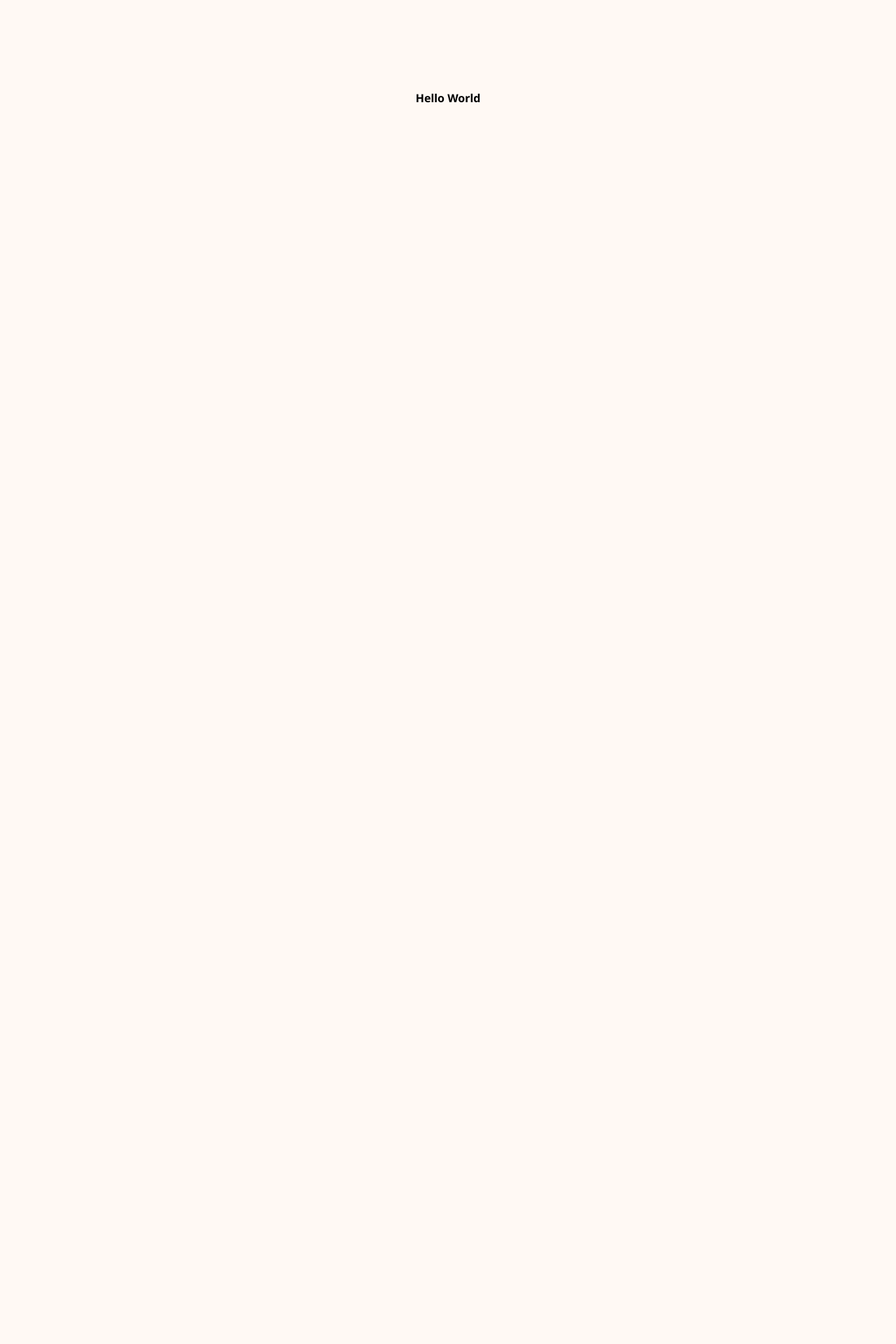
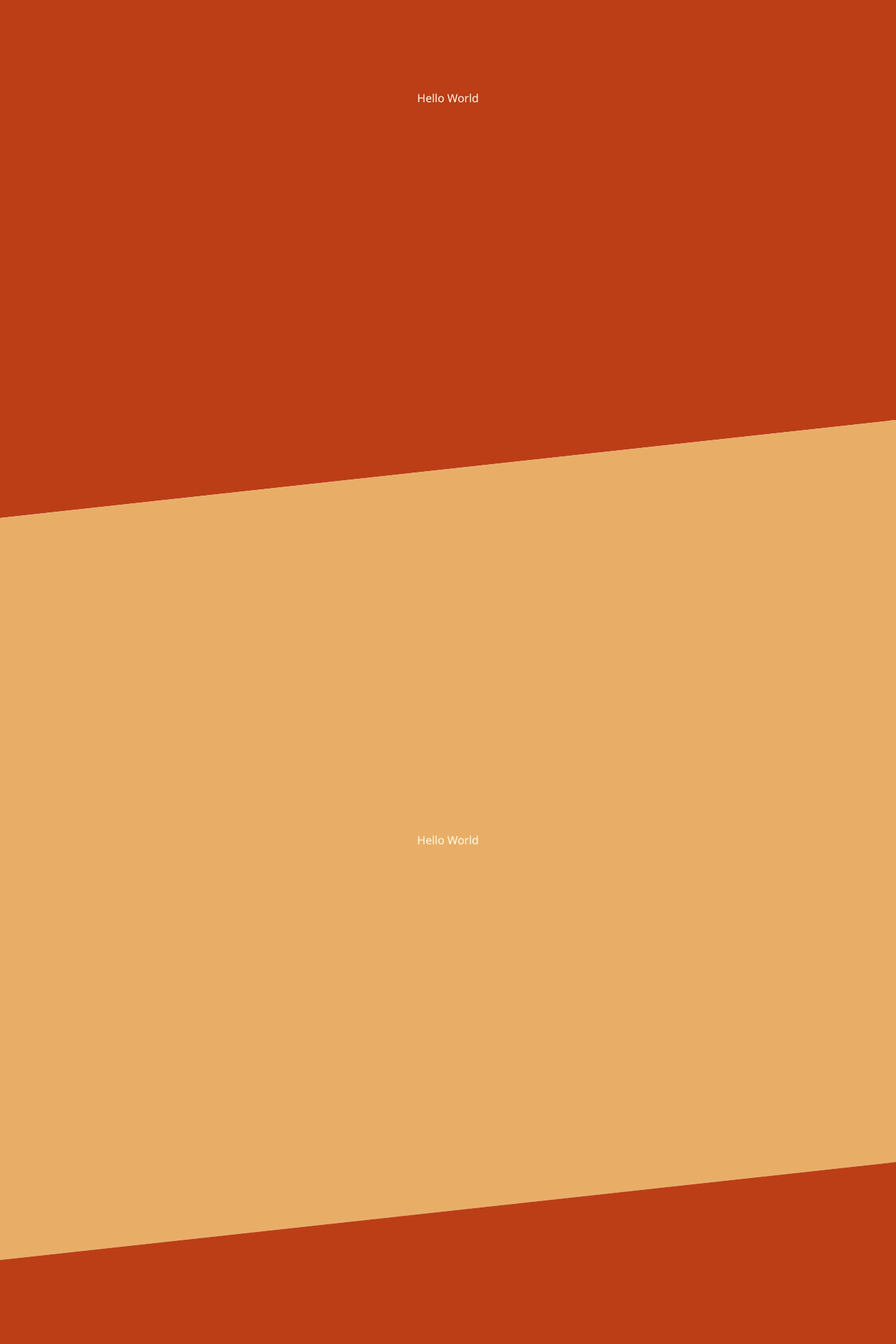
Before and after one commit to Lambtsa/pm_wedding, a Next.js app: page / in a window 1280 px wide. Shown: the part 260-2180 px from the top of the page at 70% size. Before the commit the page ends 800 px from the top, so only its background shows below. Built offline with nearby package versions, Linux system fonts and the light colour scheme.

Commit message:
Update with slanted design

```diff
--- /dev/null
+++ b/src/screens/home/Home.styles.tsx
@@ -0,0 +1,97 @@
+import styled from "styled-components";
+
+export const FirstDiv = styled.div`
+  display: flex;
+  justify-content: center;
+  align-items: center;
+  height: 100px;
+  background-color: #bb3e17;
+  width: 100%;
+  height: 100vh;
+  color: #fffeeb;
+`;
+
+export const SecondDiv = styled.div`
+  display: flex;
+  justify-content: center;
+  align-items: center;
+  height: 100px;
+  background-color: #bb3e17;
+  width: 100%;
+  height: 200px;
+  color: #fffeeb;
+  clip-path: polygon(0 0, 100% 0, 100% 30%, 0 100%);
+`;
+
+export const ThirdDiv = styled.div`
+  display: flex;
+  justify-content: center;
+  align-items: center;
+  height: 100px;
+  background-color: #e8ae68;
+  width: 100%;
+  height: 200px;
+  margin-top: -140px;
+  color: #fffeeb;
+  clip-path: polygon(0 70%, 100% 0, 100% 100%, 0 100%);
+`;
+
+export const ForthDiv = styled.div`
+  display: flex;
+  justify-content: center;
+  align-items: center;
+  height: 100px;
+  background-color: #e8ae68;
+  width: 100%;
+  height: 100vh;
+  color: #fffeeb;
+`;
+
+export const FifthDiv = styled.div`
+  display: flex;
+  justify-content: center;
+  align-items: center;
+  height: 100px;
+  background-color: #e8ae68;
+  width: 100%;
+  height: 200px;
+  color: #fffeeb;
+  clip-path: polygon(0 0, 100% 0, 100% 30%, 0 100%);
+`;
+
+export const SixthDiv = styled.div`
+  display: flex;
+  justify-content: center;
+  align-items: center;
+  height: 100px;
+  background-color: #bb3e17;
+  width: 100%;
+  height: 200px;
+  margin-top: -140px;
+  color: #fffeeb;
+  clip-path: polygon(0 70%, 100% 0, 100% 100%, 0 100%);
+`;
+
+export const SeventhDiv = styled.div`
+  display: flex;
+  justify-content: center;
+  align-items: center;
+  height: 100px;
+  background-color: #9a3212;
+  width: 100%;
+  height: 200px;
+  margin-top: -140px;
+  color: #fffeeb;
+  clip-path: polygon(0 70%, 100% 0, 100% 100%, 0 100%);
+`;
+
+export const EighthDiv = styled.div`
+  display: flex;
+  justify-content: center;
+  align-items: center;
+  height: 100px;
+  background-color: #9a3212;
+  width: 100%;
+  height: 100vh;
+  color: #fffeeb;
+`;
--- a/src/screens/home/Home.tsx
+++ b/src/screens/home/Home.tsx
@@ -1,3 +1,27 @@
+import {
+  EighthDiv,
+  FifthDiv,
+  FirstDiv,
+  ForthDiv,
+  SecondDiv,
+  SeventhDiv,
+  SixthDiv,
+  ThirdDiv,
+} from "./Home.styles";
+
 export const HomeScreen = (): JSX.Element => {
-  return <h1>Hello World</h1>;
+  return (
+    <>
+      <FirstDiv>Hello World</FirstDiv>
+      <SecondDiv />
+      <ThirdDiv />
+      <ForthDiv>Hello World</ForthDiv>
+      <FifthDiv />
+      <SixthDiv />
+      <FirstDiv>Hello World</FirstDiv>
+      <SecondDiv />
+      <SeventhDiv />
+      <EighthDiv>Hello World</EighthDiv>
+    </>
+  );
 };
```
